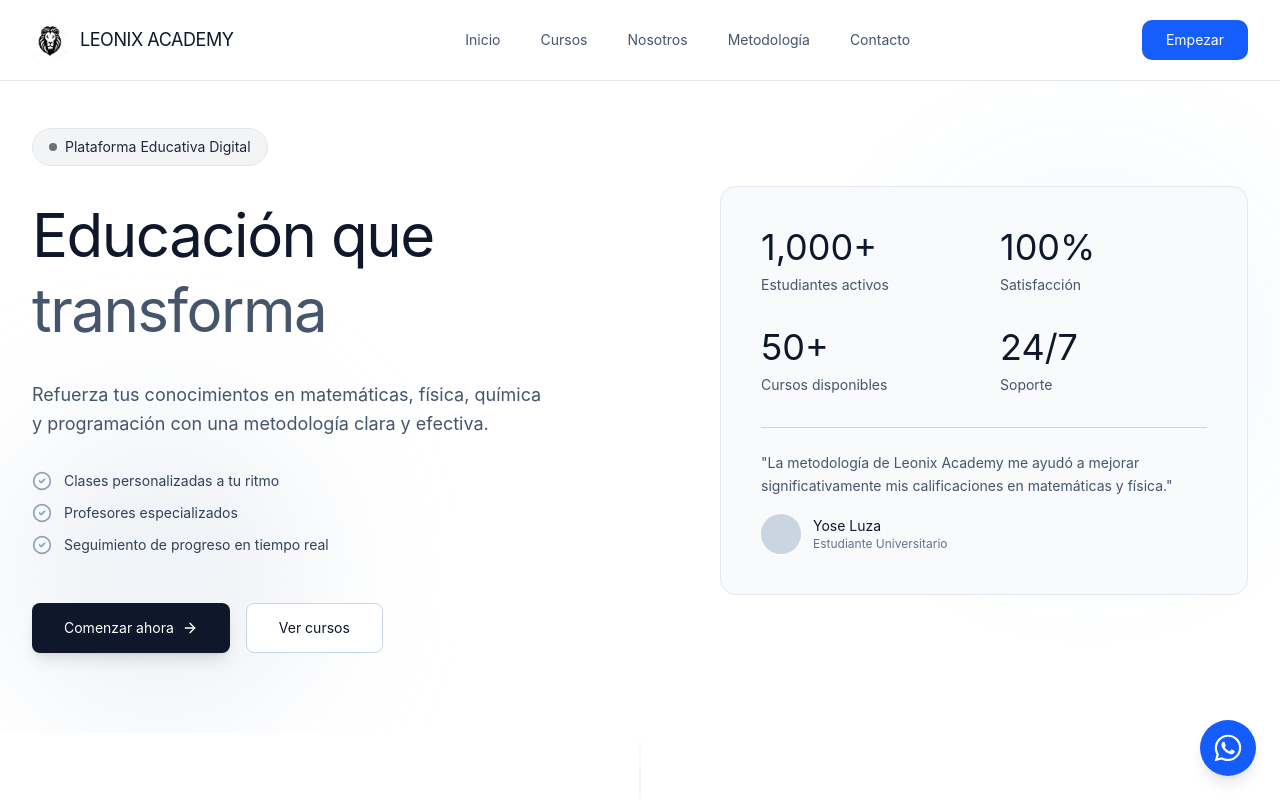
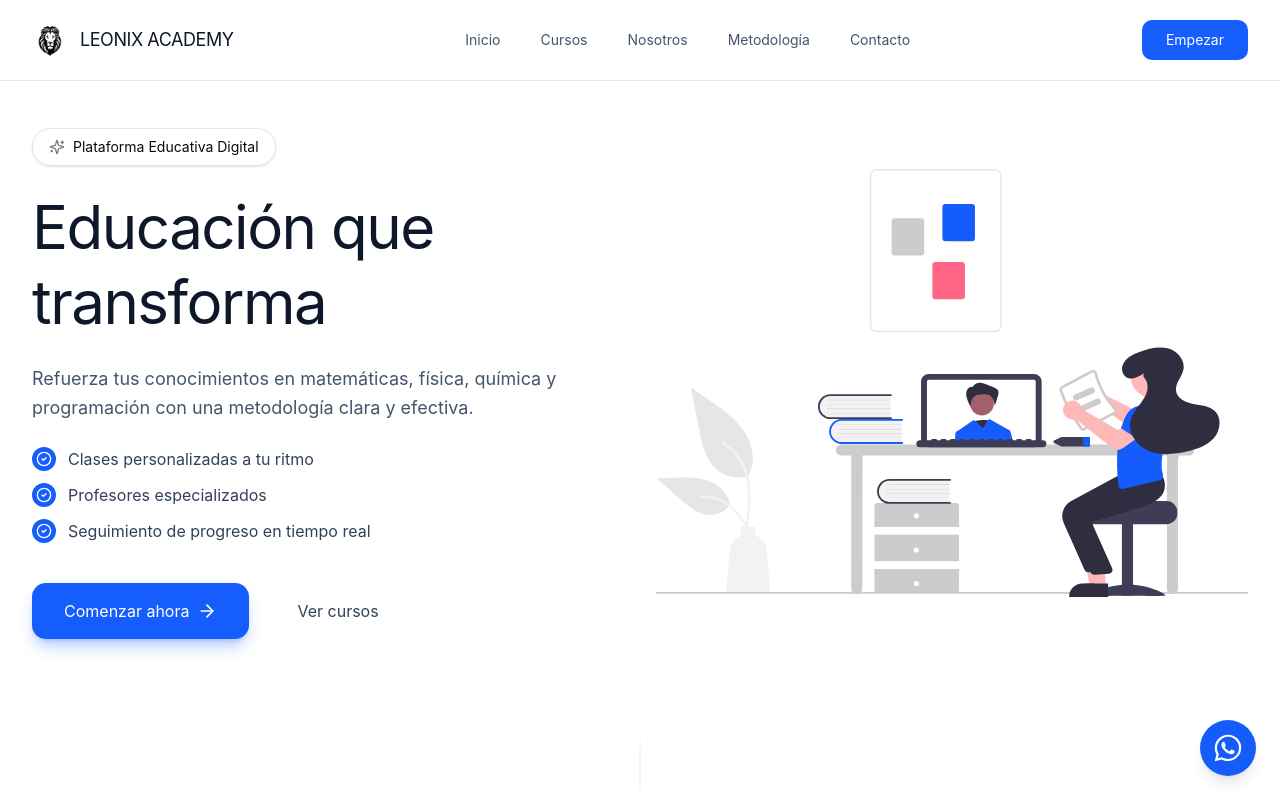
Before and after one commit to Leonix-Academy/Landing-Page, a React (Vite) app: page / in a window 1280 px wide. Shown: the top 800 px of the page. Built offline with nearby package versions, Linux system fonts and the light colour scheme.

Commit message:
feat: enhance ProfessionalHeroSection with new styling and SVG image integration

```diff
--- a/src/features/hero/ProfessionalHeroSection.tsx
+++ b/src/features/hero/ProfessionalHeroSection.tsx
@@ -1,99 +1,88 @@
-import { ArrowRight, CheckCircle2 } from 'lucide-react';
+import { ArrowRight, CheckCircle2, Sparkles } from 'lucide-react';
 import { useScrollTo } from '../../shared/hooks/useScrollTo';
+import heroImage from '../../assets/undraw_online-learning.svg';
 
 export function ProfessionalHeroSection() {
   const { scrollToSection } = useScrollTo();
 
   return (
-    <section className="pt-32 pb-20 bg-white relative overflow-hidden">
-      {/* Subtle decorative elements */}
-      <div className="absolute top-40 right-0 w-96 h-96 bg-blue-500/5 rounded-full blur-3xl" />
-      <div className="absolute bottom-0 left-0 w-80 h-80 bg-slate-200/50 rounded-full blur-3xl" />
+    <section className="pt-32 pb-20 bg-gradient-to-br from-white via-blue-50/30 to-cyan-50/40 relative overflow-hidden">
+      {/* Decorative elements */}
+      <div className="absolute top-40 right-0 w-96 h-96 bg-cyan-400/10 rounded-full blur-3xl animate-pulse" />
+      <div className="absolute bottom-0 left-0 w-80 h-80 bg-blue-400/10 rounded-full blur-3xl" />
 
       <div className="max-w-7xl mx-auto px-4 sm:px-6 lg:px-8 relative">
-        <div className="grid lg:grid-cols-2 gap-16 items-center">
+        <div className="grid lg:grid-cols-2 gap-8 lg:gap-12 items-center">
           {/* Left - Content */}
-          <div className="space-y-8">
-            <div className="inline-flex items-center gap-2 px-4 py-2 rounded-full bg-gray-100 text-gray-800 text-sm border border-gray-200">
-              <div className="w-2 h-2 bg-black rounded-full animate-pulse" />
+          <div className="space-y-6">
+            <div className="inline-flex items-center gap-2 px-4 py-2 rounded-full bg-gradient-to-r from-cyan-50 to-blue-50 border border-cyan-200 text-cyan-700 text-sm shadow-sm">
+              <Sparkles className="w-4 h-4 text-cyan-500 animate-pulse" />
               Plataforma Educativa Digital
             </div>
 
-            <h1 className="text-5xl md:text-6xl text-slate-900 tracking-tight leading-tight">
+            <h1 className="text-5xl md:text-6xl lg:text-7xl text-slate-900 tracking-tight leading-tight">
               Educación que
               <br />
-              <span className="text-slate-600">transforma</span>
+              <span className="bg-gradient-to-r from-cyan-600 via-blue-600 to-indigo-600 bg-clip-text text-transparent">
+                transforma
+              </span>
             </h1>
 
-            <p className="text-lg text-slate-600 leading-relaxed max-w-lg">
+            <p className="text-lg md:text-xl text-slate-600 leading-relaxed">
               Refuerza tus conocimientos en matemáticas, física, química y programación con una metodología clara y efectiva.
             </p>
 
             <div className="space-y-3">
               <div className="flex items-center gap-3 text-slate-700">
-                <CheckCircle2 className="w-5 h-5 text-slate-400" />
-                <span className="text-sm">Clases personalizadas a tu ritmo</span>
+                <div className="w-6 h-6 rounded-full bg-blue-600 flex items-center justify-center flex-shrink-0">
+                  <CheckCircle2 className="w-4 h-4 text-white" />
+                </div>
+                <span className="text-base">Clases personalizadas a tu ritmo</span>
               </div>
               <div className="flex items-center gap-3 text-slate-700">
-                <CheckCircle2 className="w-5 h-5 text-slate-400" />
-                <span className="text-sm">Profesores especializados</span>
+                <div className="w-6 h-6 rounded-full bg-blue-600 flex items-center justify-center flex-shrink-0">
+                  <CheckCircle2 className="w-4 h-4 text-white" />
+                </div>
+                <span className="text-base">Profesores especializados</span>
               </div>
               <div className="flex items-center gap-3 text-slate-700">
-                <CheckCircle2 className="w-5 h-5 text-slate-400" />
-                <span className="text-sm">Seguimiento de progreso en tiempo real</span>
+                <div className="w-6 h-6 rounded-full bg-blue-600 flex items-center justify-center flex-shrink-0">
+                  <CheckCircle2 className="w-4 h-4 text-white" />
+                </div>
+                <span className="text-base">Seguimiento de progreso en tiempo real</span>
               </div>
             </div>
 
             <div className="flex flex-col sm:flex-row gap-4 pt-4">
               <button
                 onClick={() => scrollToSection('contacto')}
-                className="px-8 py-3.5 bg-slate-900 text-white rounded-md hover:bg-blue-600 transition-all flex items-center justify-center gap-2 text-sm shadow-lg hover:shadow-xl hover:shadow-blue-600/20"
+                className="group px-8 py-4 bg-blue-600 text-white rounded-xl font-medium shadow-lg shadow-blue-600/30 hover:bg-blue-700 hover:shadow-xl hover:shadow-blue-600/40 hover:scale-105 transition-all duration-300 flex items-center justify-center gap-2 cursor-pointer"
               >
                 Comenzar ahora
-                <ArrowRight className="w-4 h-4" />
+                <ArrowRight className="w-5 h-5 group-hover:translate-x-1 transition-transform" />
               </button>
               <button
                 onClick={() => scrollToSection('cursos')}
-                className="px-8 py-3.5 bg-white text-slate-900 border border-slate-300 rounded-md hover:bg-slate-50 transition-all text-sm"
+                className="px-8 py-4 bg-white text-slate-700 border-2 border-slate-200 rounded-xl font-medium hover:border-blue-600 hover:text-blue-600 hover:bg-blue-50/50 transition-all duration-300 hover:scale-105 cursor-pointer"
               >
                 Ver cursos
               </button>
             </div>
           </div>
 
-          {/* Right - Stats Card */}
-          <div className="lg:pl-12">
-            <div className="bg-slate-50 border border-slate-200 rounded-2xl p-10 space-y-8">
-              <div className="grid grid-cols-2 gap-8">
-                <div className="space-y-2">
-                  <div className="text-4xl text-slate-900">1,000+</div>
-                  <div className="text-sm text-slate-600">Estudiantes activos</div>
-                </div>
-                <div className="space-y-2">
-                  <div className="text-4xl text-slate-900">100%</div>
-                  <div className="text-sm text-slate-600">Satisfacción</div>
-                </div>
-                <div className="space-y-2">
-                  <div className="text-4xl text-slate-900">50+</div>
-                  <div className="text-sm text-slate-600">Cursos disponibles</div>
-                </div>
-                <div className="space-y-2">
-                  <div className="text-4xl text-slate-900">24/7</div>
-                  <div className="text-sm text-slate-600">Soporte</div>
-                </div>
-              </div>
+          {/* Right - Hero Image */}
+          <div className="relative">
+            <div className="relative">
+              {/* Animated glow effect */}
+              <div className="absolute -inset-6 bg-gradient-to-r from-blue-400/20 via-cyan-400/20 to-indigo-400/20 rounded-3xl blur-2xl opacity-60 animate-pulse" />
 
-              <div className="pt-6 border-t border-slate-300">
-                <p className="text-sm text-slate-600 leading-relaxed">
-                  "La metodología de Leonix Academy me ayudó a mejorar significativamente mis calificaciones en matemáticas y física."
-                </p>
-                <div className="mt-4 flex items-center gap-3">
-                  <div className="w-10 h-10 rounded-full bg-slate-300" />
-                  <div>
-                    <div className="text-sm text-slate-900">Yose Luza</div>
-                    <div className="text-xs text-slate-500">Estudiante Universitario</div>
-                  </div>
-                </div>
+              {/* SVG Image container */}
+              <div className="relative">
+                <img
+                  src={heroImage}
+                  alt="Leonix Academy - Educación Digital"
+                  className="w-full h-auto"
+                />
               </div>
             </div>
           </div>
```
